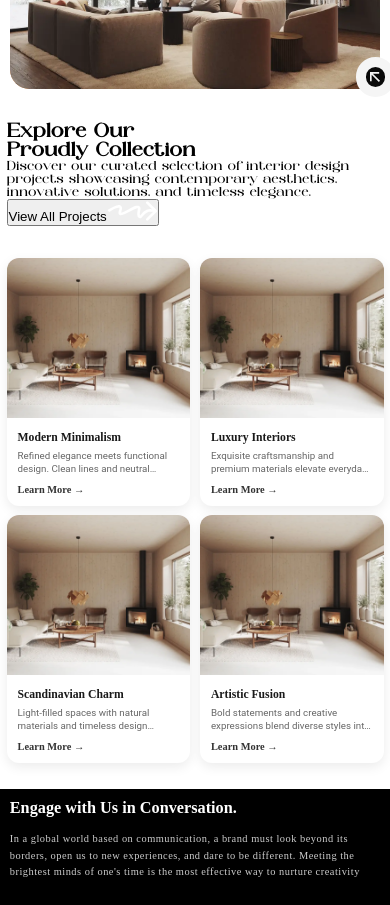
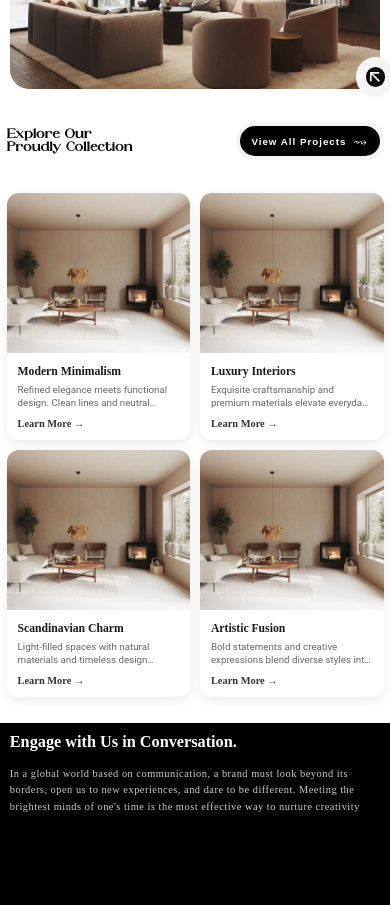
Before and after one commit to Premkmaurya/interior-website, a React (Vite) app in the folder frontend/: page / in a window 390 px wide. Shown: the part 1360-2265 px from the top of the page. Built offline with nearby package versions, Linux system fonts and the light colour scheme; no server answers; a web font is replaced by a local one.

Commit message:
Refactor ProductSection layout and styling; enhance responsiveness and update button design

```diff
--- a/frontend/src/components/home/product__section/ProductSection.jsx
+++ b/frontend/src/components/home/product__section/ProductSection.jsx
@@ -50,15 +50,14 @@ const ProductSection = () => {
   return (
     <>
       <div className="explore-section">
-        <div className="explore-header">
-          <div className="header-content">
-            <h2 className="explore-title">
+        <div className="explore-content">
+          <h2>
             Explore Our <br /> Proudly Collection
           </h2>
-            <p className="explore-description">
+          <div className="para">
+            <p>
               Discover our curated selection of interior design projects showcasing contemporary aesthetics, innovative solutions, and timeless elegance.
             </p>
-          </div>
             <button className="view-more-button" onClick={handleViewMore}>
               <span className="text">View All Projects</span>
               <span className="svg">
@@ -76,6 +75,7 @@ const ProductSection = () => {
                 </svg>
               </span>
             </button>
+          </div>
         </div>
       </div>
 
--- a/frontend/src/components/home/product__section/ProductSection.scss
+++ b/frontend/src/components/home/product__section/ProductSection.scss
@@ -70,23 +70,28 @@
           font-weight: 700;
           letter-spacing: 1px;
         }
+
         .svg {
           padding-top: 5px;
           height: 100%;
           width: fit-content;
+
           svg {
             width: clamp(20px, 3vw, 30px);
             height: clamp(6px, 1.5vw, 10px);
           }
         }
+
         &:hover {
           border-color: #b1d8ff;
           background-color: #1b7aff;
         }
+
         &:active {
           border-width: clamp(2px, 0.75vw, 5px);
           border-color: #c0dfff;
         }
+
         &:hover .svg svg {
           animation: jello-vertical 0.9s both;
           transform-origin: left;
@@ -97,16 +102,22 @@
 
   @media (max-width: 1024px) {
     .explore-content {
+      gap: clamp(1rem, 2vw, 1.5rem);
+
       .para {
-        display: none;
+        p {
+          display: none;
+        }
       }
     }
   }
 
   @media (max-width: 768px) {
     padding: clamp(0.75rem, 1.5vw, 1rem);
+
     .explore-content {
       gap: clamp(1rem, 1.5vw, 1.5rem);
+
       h2 {
         font-size: clamp(1.25rem, 3vw, 1.75rem);
         width: 100%;
@@ -116,14 +127,49 @@
 
   @media (max-width: 480px) {
     padding: clamp(0.5rem, 1vw, 0.75rem);
+
     .explore-content {
+      gap: 1rem;
+
       h2 {
         font-size: clamp(1rem, 2.5vw, 1.25rem);
+        flex: 1;
+        margin-bottom: 0;
+      }
+
+      .para {
+        flex: 0 0 auto;
+        max-width: 150px;
+        align-items: center;
+        justify-content: center;
+        min-width: unset;
+
+        p {
+          display: none;
+        }
+
+        .view-more-button {
+          padding: 0.75rem 0.85rem;
+          font-size: 0.75rem;
+          gap: 6px;
+
+          .text {
+            font-size: 0.75rem;
+          }
+
+          .svg {
+            padding-top: 0;
+
+            svg {
+              width: clamp(16px, 2.5vw, 20px);
+              height: clamp(5px, 1vw, 8px);
+            }
+          }
+        }
       }
     }
   }
 }
-
 
 
 .collections-showcase {
```
Lines whose indentation alone changed are shown as unchanged.
